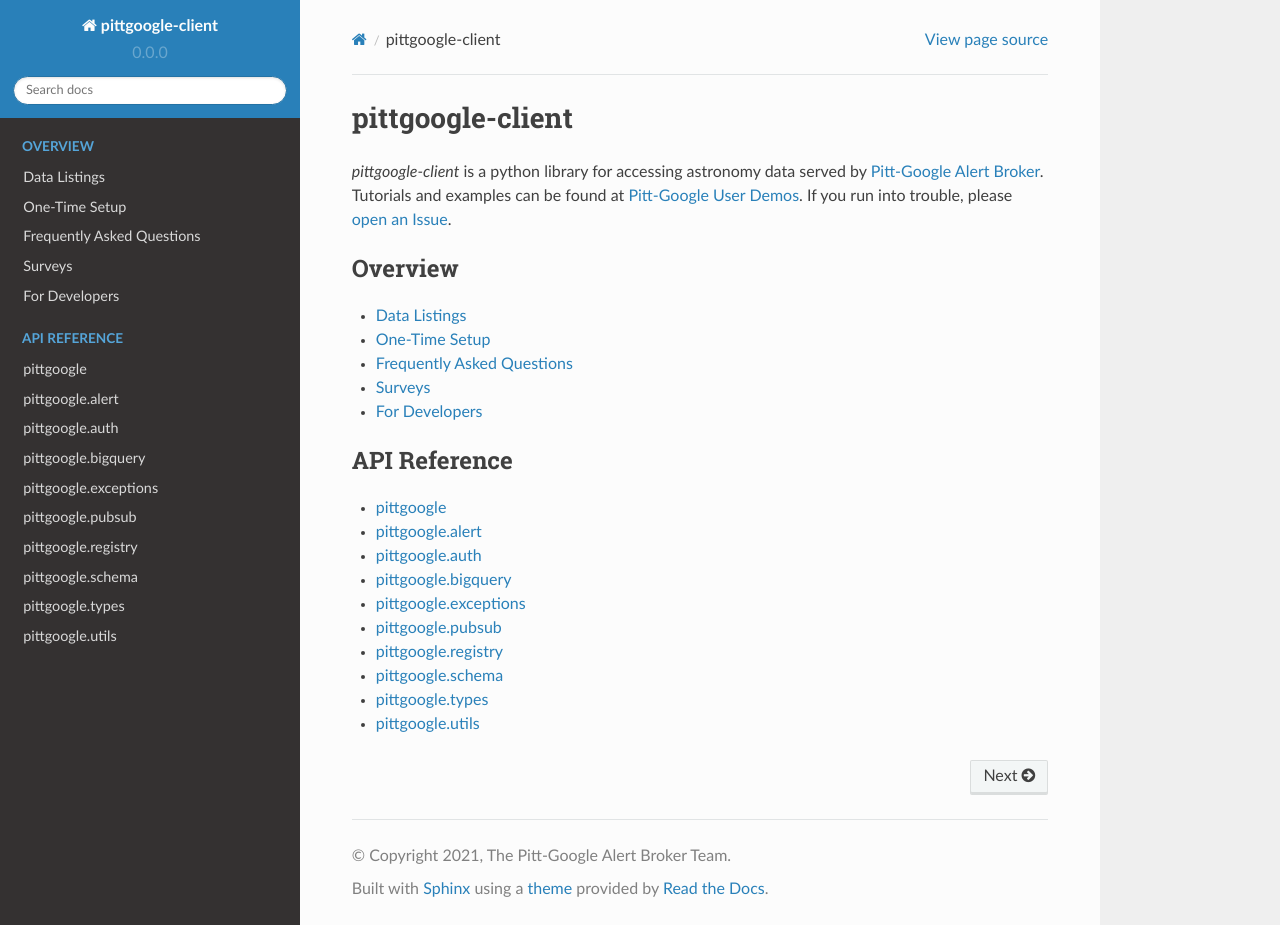
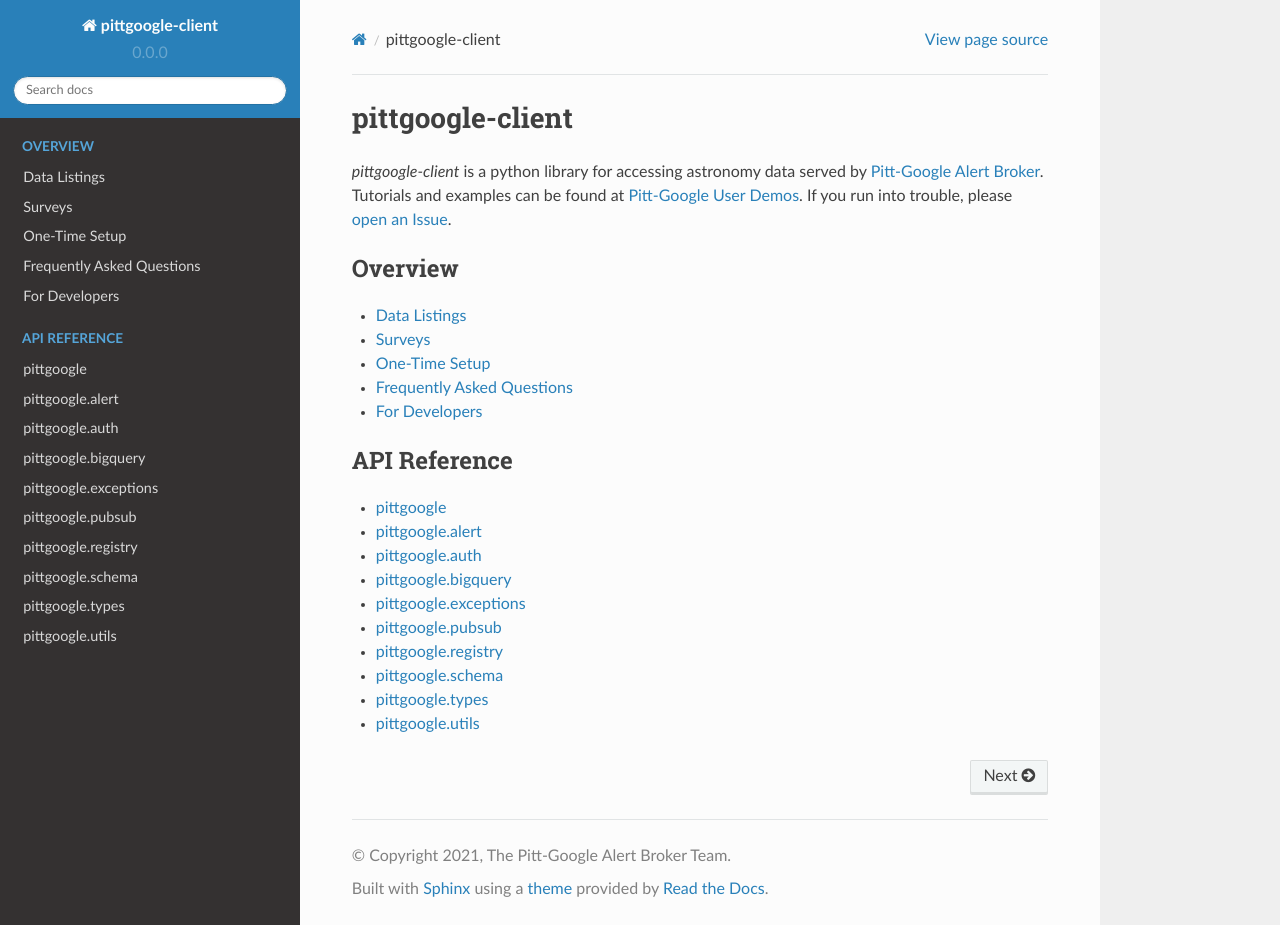
Before and after one commit to mwvgroup/pittgoogle-client, a Sphinx documentation site: the page built from docs/source/index.rst, in a window 1280 px wide and 925 px high. Built offline with Sphinx 7.4.7 and the Read the Docs theme 2.0.0, drawn with Linux system fonts in a browser that asks for light colours.

```diff
--- a/docs/source/index.rst
+++ b/docs/source/index.rst
@@ -18,9 +18,9 @@ If you run into trouble, please
     :maxdepth: 1
 
     listings
+    surveys/index
     one-time-setup/index
     faq/index
-    surveys/index
     for-developers/index
 
 .. toctree::
```
